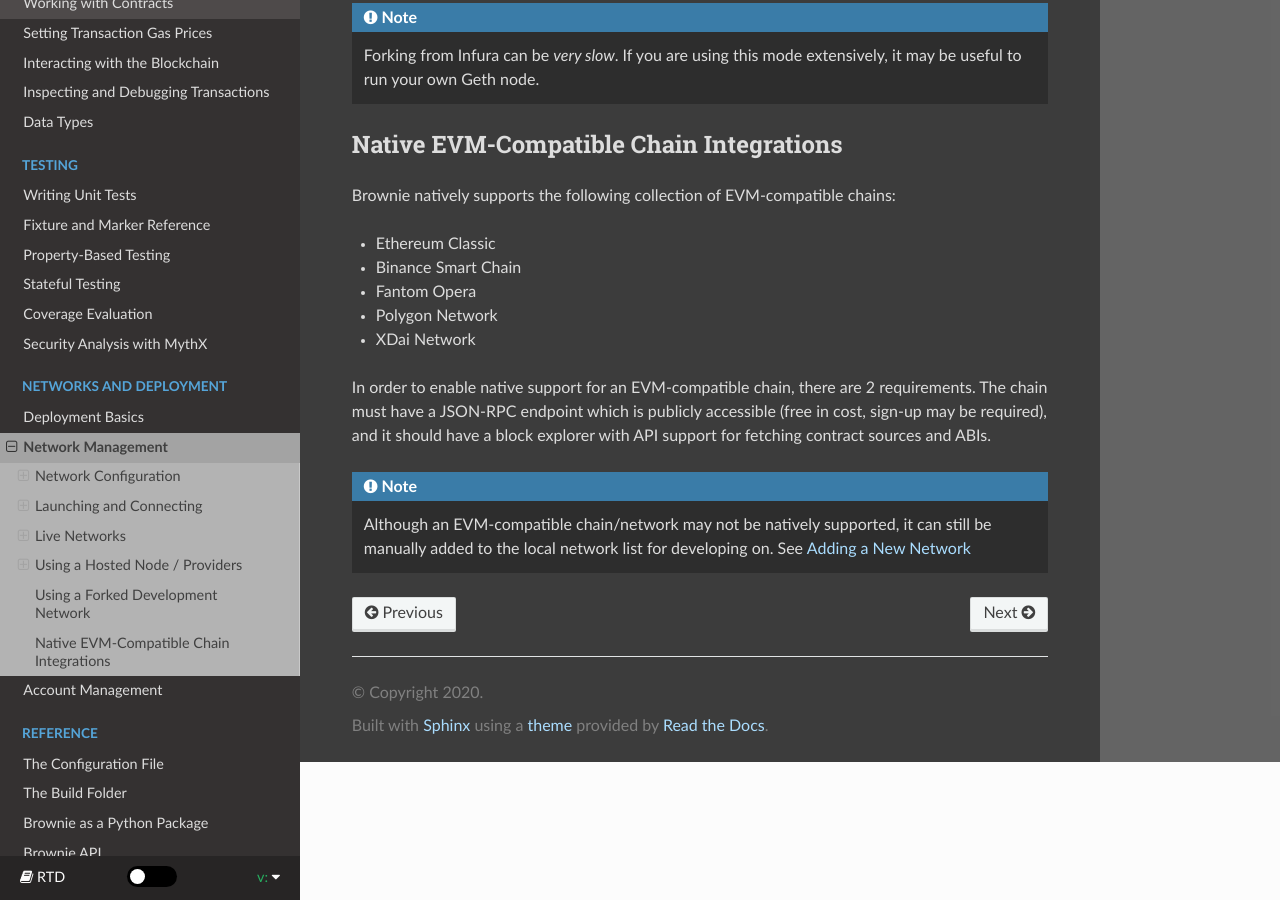
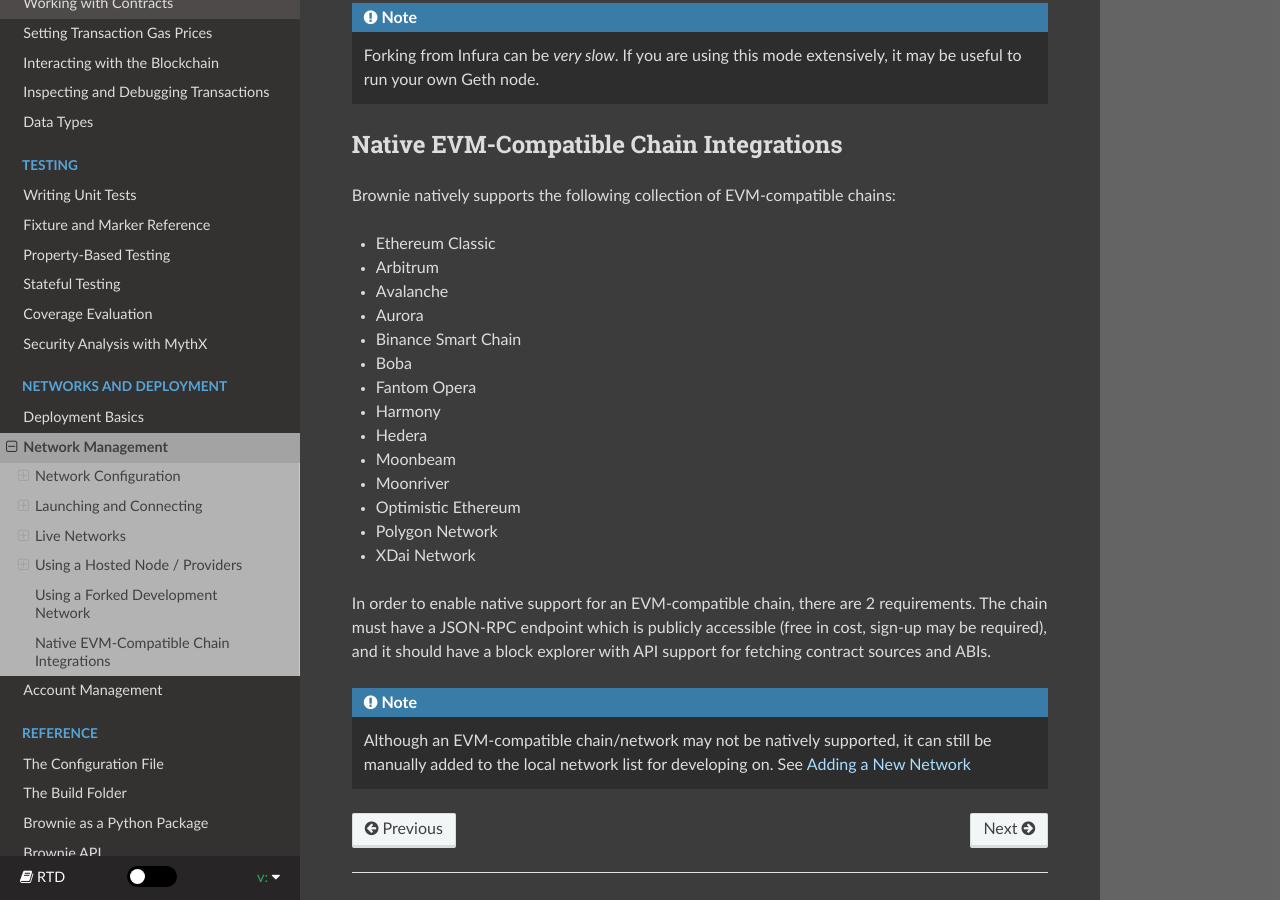
Before and after one commit to eth-brownie/brownie, a Sphinx documentation site: the page built from docs/network-management.rst, in a window 1280 px wide and 900 px high, scrolled down 7159 px. Built offline with Sphinx 7.4.7 and the Read the Docs theme 2.0.0, drawn with Linux system fonts in a browser that asks for light colours.

Commit message:
Updated natively supported EVM-compatible chains

```diff
--- a/docs/network-management.rst
+++ b/docs/network-management.rst
@@ -306,8 +306,17 @@
 Brownie natively supports the following collection of EVM-compatible chains:
 
 * Ethereum Classic
+* Arbitrum
+* Avalanche
+* Aurora
 * Binance Smart Chain
+* Boba
 * Fantom Opera
+* Harmony
+* Hedera
+* Moonbeam
+* Moonriver
+* Optimistic Ethereum
 * Polygon Network
 * XDai Network
 
```
